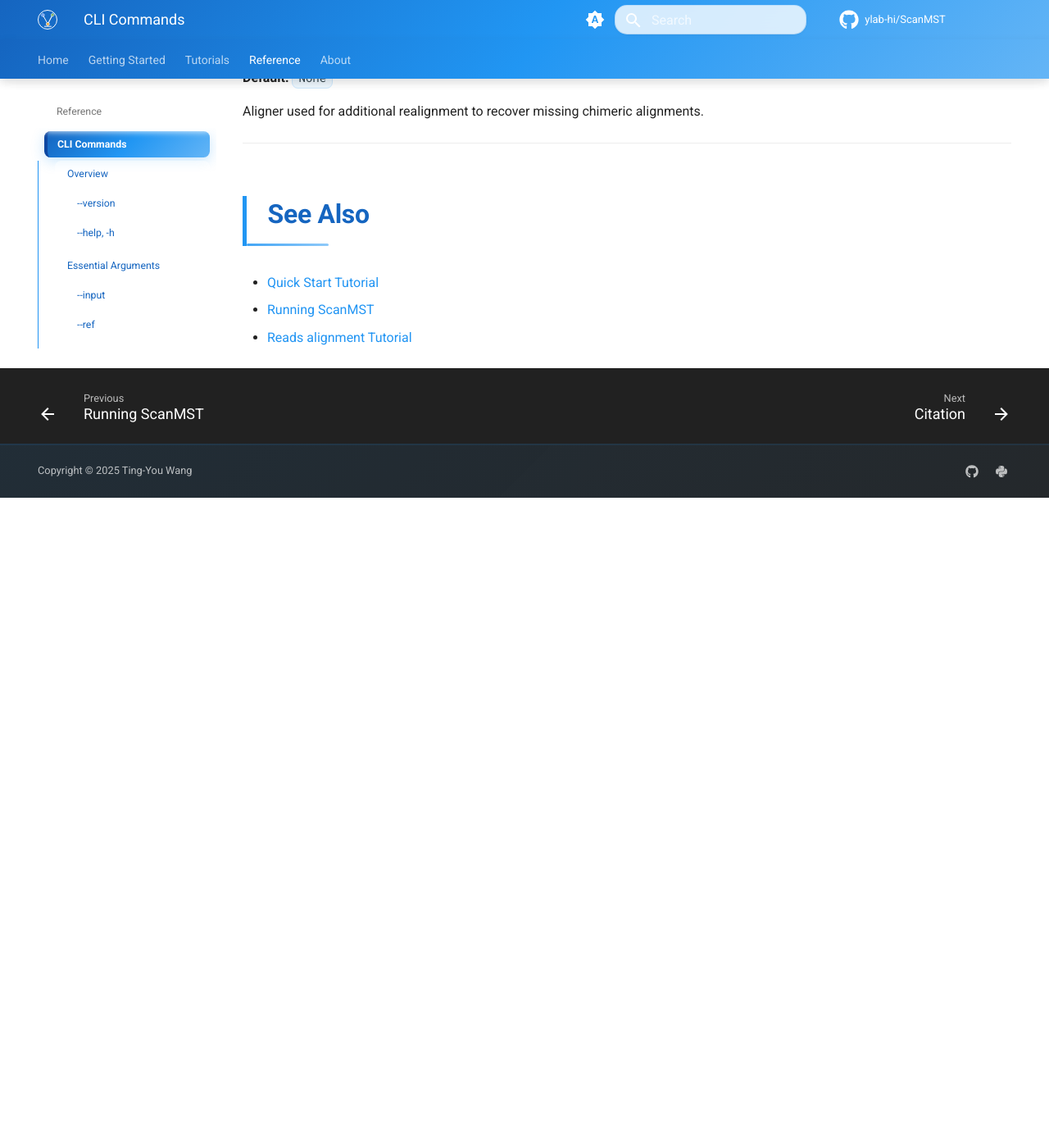
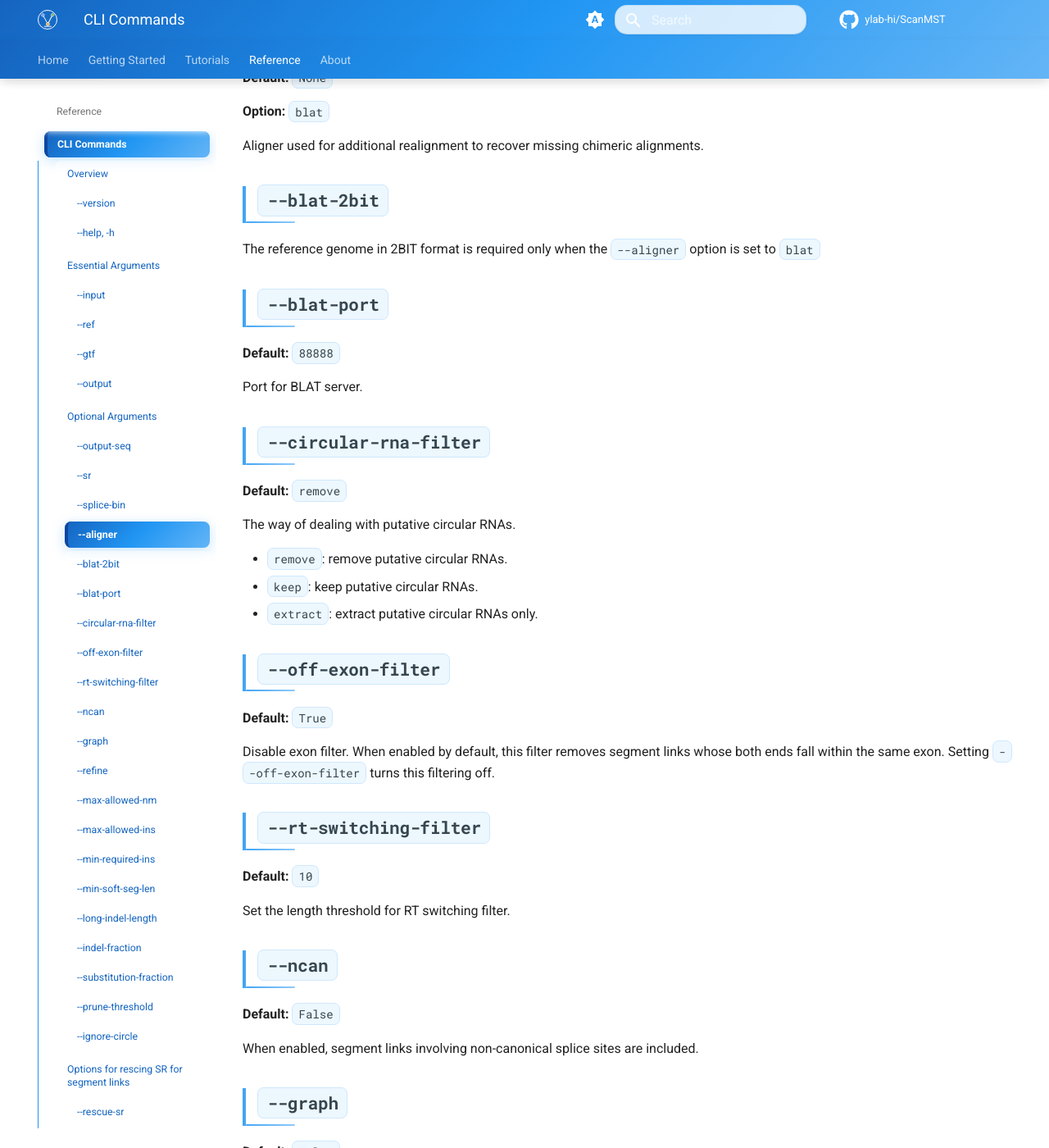
Before and after one commit to ylab-hi/ScanMST, an MkDocs documentation site: the page built from docs/reference/cli.md, in a window 1280 px wide and 1400 px high, scrolled down 3852 px. Shown: the whole window at 82% size. Built offline with MkDocs 1.6.1 and Material for MkDocs 9.7.7, drawn with Linux system fonts in a browser that asks for light colours; comment, search, counter and statistics services are not loaded; before the commit the page ends 4459 px from its top, so only the background shows below that; some of the changed text lies outside the part shown.

Commit message:
update documentation.

```diff
--- a/docs/reference/cli.md
+++ b/docs/reference/cli.md
@@ -47,8 +47,8 @@ options:
   --rt-switching-filter RT_SWITCHING_FILTER_LEN
                                           Set the length threshold for RT switching filter. (default length: 10)
   --ncan                                  Considering non-canonical splice sites (default: False)
-  --graph                                 Whether to output graph (default: False)
-  --refine                                Whether to refine the graph (default: False)
+  --graph                                 Whether to output transcript segment graph (default: False)
+  --refine                                Whether to refine the transcript segment graph after construction (default: False)
   --nbound                                Whether to add maximum increment limit using average reads depth when rescuing SR (default: True)
   --max-allowed-nm MAX_ALLOWED_NM         Maximum allowed edit distance (NM tag). (default: 100)
   --max-allowed-ins MAX_ALLOWED_INS       Maximum allowed micro-insertion length (default: 50)
@@ -138,7 +138,147 @@ Bin size for searching canonical splice sites.
 
 **Default:** `None`
 
+**Option:** `blat`
+
 Aligner used for additional realignment to recover missing chimeric alignments.
+
+### `--blat-2bit`
+
+The reference genome in 2BIT format is required only when the `--aligner` option is set to `blat`
+
+### `--blat-port`
+
+**Default:** `88888`
+
+Port for BLAT server.
+
+
+### `--circular-rna-filter`
+
+**Default:** `remove`
+
+The way of dealing with putative circular RNAs.
+
+ -  `remove`: remove putative circular RNAs.
+ -  `keep`: keep putative circular RNAs.
+ -  `extract`: extract putative circular RNAs only.
+
+### `--off-exon-filter`
+
+**Default:** `True`
+
+Disable exon filter. When enabled by default, this filter removes segment links whose both ends fall within the same exon. Setting `--off-exon-filter` turns this filtering off.
+
+### `--rt-switching-filter`
+
+**Default:** `10`
+
+Set the length threshold for RT switching filter.
+
+### `--ncan`
+
+**Default:** `False`
+
+When enabled, segment links involving non-canonical splice sites are included.
+
+### `--graph`
+
+**Default:** `False`
+
+Whether to output the graph. When enabled, transcript segment graphs are exported in JSON format.
+
+
+### `--refine`
+
+**Default:** `False`
+
+Whether to refine the transcript segment graph after construction. When enabled, transcript segment graph will be refined.
+
+### `--max-allowed-nm`
+
+**Default:** `100`
+
+Maximum allowed edit distance (NM tag) in the alignment.
+
+### `--max-allowed-ins`
+
+**Default:** `50`
+
+Maximum allowed micro-insertion length.
+
+### `--min-required-ins`
+
+**Default:** `100`
+
+Minimum required insertion length in read to infer chimeric alignment.
+
+### `--min-soft-seg-len`
+
+**Default:** `200`
+
+Minimum length of soft-clipped portion required to trigger BLAT alignment to infer chimeric alignment.
+
+
+### `--long-indel-length`
+
+**Default:** `10`
+
+Length cutoff for defining long indels in reads.
+
+### `--indel-fraction`
+
+**Default:** `0.001`
+
+Maximum allowed fraction of long indels in the reads
+
+### `--substitution-fraction`
+
+**Default:** `0.05`
+Maximum allowed fraction of substitutions in the reads.
+
+### `--prune-threshold`
+
+**Default:** `10`
+
+Length threshold for pruning the transcript segment graph.
+
+### `--ignore-circle`
+
+**Default:** `False`
+
+Whether to export result when the transcript segment graph contains a circle.
+
+## Options for rescing SR for segment links
+
+### `--rescue-sr`
+
+**Default:** `False`
+
+Whether to rescue SR for segment links. Disabled by default. When disabled, soft-clipped portions of non-chimeric alignments are not used to increase the SR count.
+
+### `--soft-len`
+
+**Default:** `5`
+
+Minimum length of soft-clipped portion to be rescued.
+
+### `--mismatch`
+
+**Default:** `5`
+
+Maximum number of mismatched bases allowed in a rescued segment
+
+### `--alignment-fraction`
+
+**Default:** `0.8`
+
+Minimum fraction of the sequence that must align in Smith-Waterman local alignment.
+
+### `--nbound`
+
+**Default:** `True`
+
+Whether to add maximum increment limit using average reads depth when rescuing SR. Enabled by default.
 
 ______________________________________________________________________
 
```
Also changed, not shown: README.md (+2 -2 lines), 1 other file.
